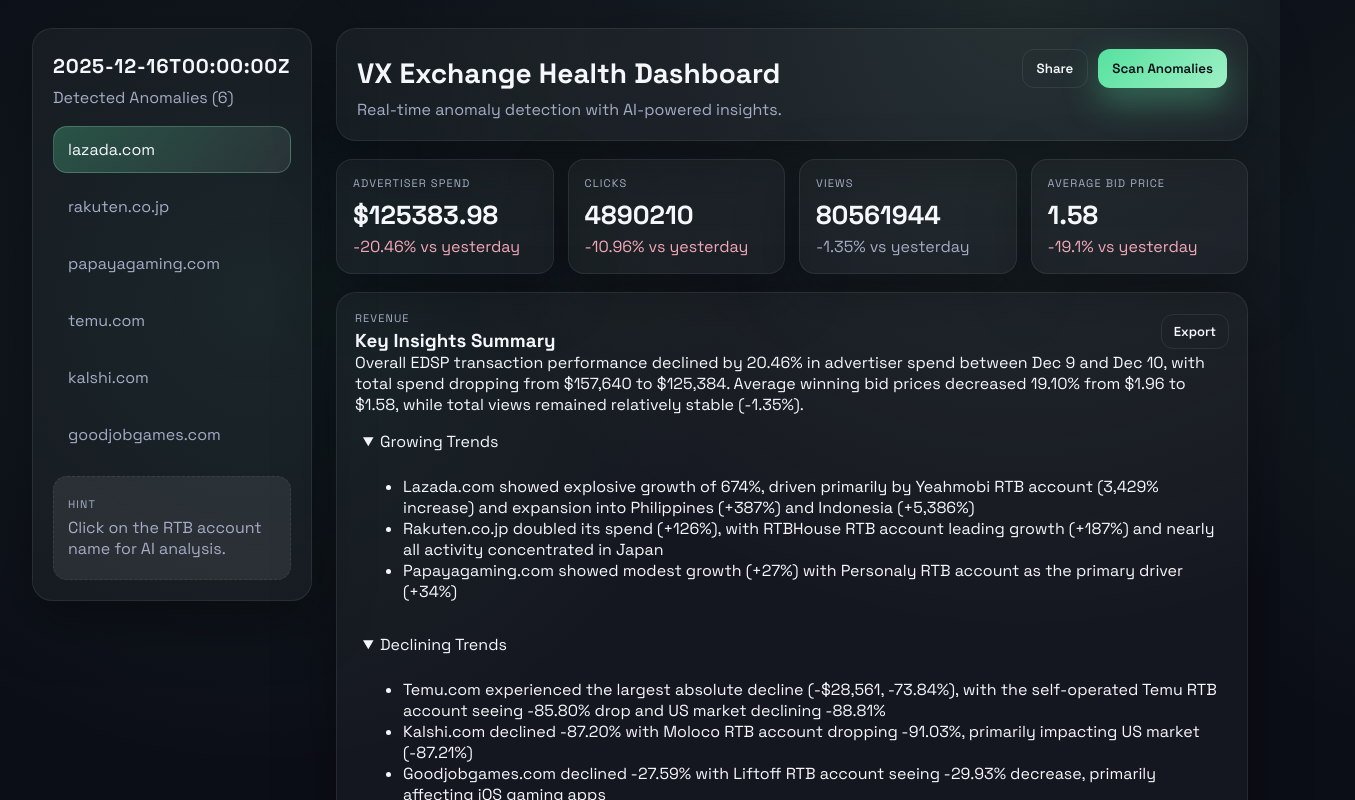
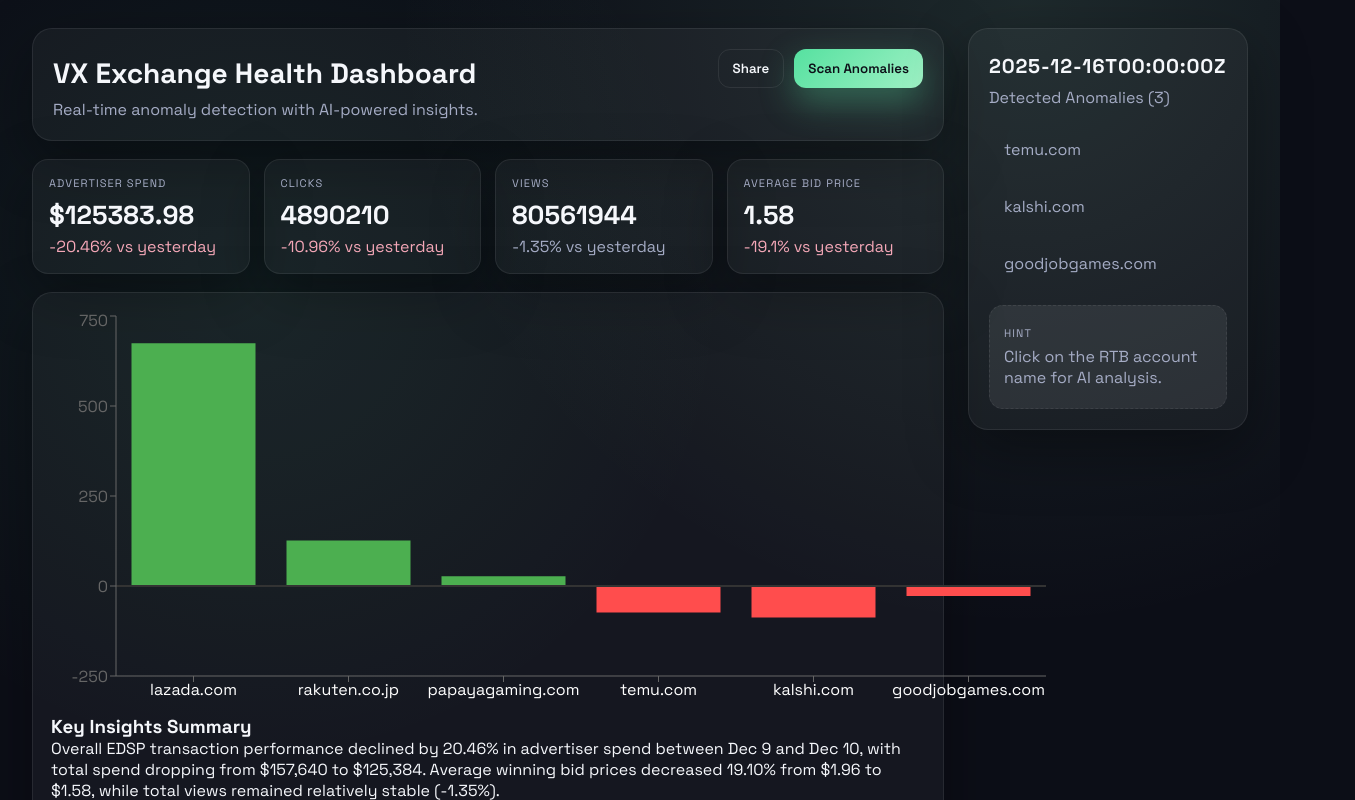
Before and after one commit to weilin-shi/hackathon_dec_2025, a Next.js app: page / in a window 1280 px wide. Shown: the top 800 px of the page, 1355 px wide, since content can reach past the window. Built offline with nearby package versions, Linux system fonts and the light colour scheme.

Commit message:
add details page

```diff
--- a/app/globals.css
+++ b/app/globals.css
@@ -33,7 +33,7 @@
 .layout {
   min-height: 100vh;
   display: grid;
-  grid-template-columns: 280px 1fr;
+  grid-template-columns: 1fr 280px;
   gap: 24px;
   padding: 28px 32px 48px;
 }
@@ -79,7 +79,6 @@
 
 .nav-item {
   padding: 12px 14px;
-  border-radius: 14px;
   border: 1px solid transparent;
   color: var(--muted);
   transition: all 0.15s ease;
@@ -88,12 +87,6 @@
 .nav-item:hover {
   border-color: var(--border);
   color: var(--text);
-}
-
-.nav-item.active {
-  background: linear-gradient(135deg, rgba(86, 225, 160, 0.28), rgba(255, 255, 255, 0.08));
-  color: var(--text);
-  border-color: rgba(158, 240, 196, 0.25);
 }
 
 .sidebar-card {
--- a/app/page.tsx
+++ b/app/page.tsx
@@ -1,14 +1,13 @@
 "use client";
 
 import report from "./report.json";
-import { useState } from "react";
+import { useRouter } from "next/navigation";
 import {
   BarChart,
   Bar,
   XAxis,
   YAxis,
   Tooltip,
-  CartesianGrid,
   ReferenceLine,
   Cell,
 } from "recharts";
@@ -25,10 +24,6 @@
 ];
 
 const navItems = [
-  ...report.top_3_growing_adomains.map((item) => ({
-    label: item.adomain,
-    growing: true,
-  })),
   ...report.top_3_declining_adomains.map((item) => ({
     label: item.adomain,
     growing: false,
@@ -36,36 +31,10 @@
 ];
 
 export default function Page() {
-  const [activeNavItem, setActiveNavItem] = useState(navItems[0].label);
+  const router = useRouter();
 
   return (
     <main className="layout">
-      <aside className="sidebar">
-        <div className="brand">
-          <h1>{report.report_metadata.generation_timestamp}</h1>
-          <p>Detected Anomalies ({navItems.length})</p>
-        </div>
-
-        <nav className="nav">
-          {navItems.map((item) => (
-            <a
-              key={item.label}
-              className={`nav-item ${item.growing ? "growing" : "declining"} ${
-                activeNavItem === item.label ? "active" : ""
-              }`}
-              onClick={() => setActiveNavItem(item.label)}
-            >
-              <span>{item.label}</span>
-            </a>
-          ))}
-        </nav>
-
-        <div className="sidebar-card">
-          <p className="eyebrow">Hint</p>
-          <p>Click on the RTB account name for AI analysis.</p>
-        </div>
-      </aside>
-
       <section className="content">
         <header className="hero">
           <div>
@@ -84,33 +53,67 @@
           <div className="stat-card">
             <p className="eyebrow">Advertiser Spend</p>
             <h3>${report.overall_summary.dec_10.total_adv_spend}</h3>
-            <p className="delta negative">{report.overall_summary.day_over_day_change.adv_spend_change_pct}% vs yesterday</p>
+            <p className="delta negative">
+              {report.overall_summary.day_over_day_change.adv_spend_change_pct}%
+              vs yesterday
+            </p>
           </div>
           <div className="stat-card">
             <p className="eyebrow">Clicks</p>
             <h3>{report.overall_summary.dec_10.total_clicks}</h3>
-            <p className="delta negative">{report.overall_summary.day_over_day_change.clicks_change_pct}% vs yesterday</p>
+            <p className="delta negative">
+              {report.overall_summary.day_over_day_change.clicks_change_pct}% vs
+              yesterday
+            </p>
           </div>
           <div className="stat-card">
             <p className="eyebrow">Views</p>
             <h3>{report.overall_summary.dec_10.total_views}</h3>
-            <p className="delta">{report.overall_summary.day_over_day_change.views_change_pct}% vs yesterday</p>
+            <p className="delta">
+              {report.overall_summary.day_over_day_change.views_change_pct}% vs
+              yesterday
+            </p>
           </div>
           <div className="stat-card">
             <p className="eyebrow">Average Bid Price</p>
             <h3>{report.overall_summary.dec_10.avg_winning_bid_price}</h3>
-            <p className="delta negative">{report.overall_summary.day_over_day_change.avg_bid_change_pct}% vs yesterday</p>
+            <p className="delta negative">
+              {report.overall_summary.day_over_day_change.avg_bid_change_pct}%
+              vs yesterday
+            </p>
           </div>
         </div>
 
         <div className="chart-grid">
           <div className="panel chart-card">
-            <div className="panel-head">
+            <BarChart width={1000} height={400} data={data}>
+              <XAxis dataKey="bin" tick={{ fill: "white" }} />
+
+              <YAxis domain={["auto", "auto"]} />
+
+              <Tooltip
+                formatter={(value: number | undefined) => [
+                  `change percent: ${value ?? 0}%`,
+                  "",
+                ]}
+              />
+
+              <ReferenceLine y={0} stroke="#333" strokeWidth={2} />
+
+              <Bar dataKey="count">
+                {data.map((entry, index) => (
+                  <Cell
+                    key={`cell-${index}`}
+                    fill={entry.count < 0 ? "#ff4d4d" : "#4caf50"}
+                    onClick={() => router.push(`/details?bin=${entry.bin}`)}
+                  />
+                ))}
+              </Bar>
+            </BarChart>
+            <div>
               <div>
-                <p className="eyebrow">Revenue</p>
                 <h3>Key Insights Summary</h3>
               </div>
-              <button className="ghost small">Export</button>
             </div>
 
             <div>{report.key_insights.overall_performance}</div>
@@ -138,33 +141,33 @@
                 ))}
               </ul>
             </details>
-
-            <BarChart width={1000} height={400} data={data}>
-              <CartesianGrid strokeDasharray="3 3" />
-
-              <XAxis dataKey="bin" tick={{ fill: 'white' }} />
-
-              <YAxis domain={["auto", "auto"]} />
-
-              <Tooltip
-                formatter={(value: number | undefined) => [`change percent: ${value ?? 0}%`, '']}
-              />
-
-              {/* Zero-line for visual clarity */}
-              <ReferenceLine y={0} stroke="#333" strokeWidth={2} />
-
-              <Bar dataKey="count">
-                {data.map((entry, index) => (
-                  <Cell
-                    key={`cell-${index}`}
-                    fill={entry.count < 0 ? "#ff4d4d" : "#4caf50"} // red vs green
-                  />
-                ))}
-              </Bar>
-            </BarChart>
           </div>
         </div>
       </section>
+
+      <aside className="sidebar">
+        <div className="brand">
+          <h1>{report.report_metadata.generation_timestamp}</h1>
+          <p>Detected Anomalies ({navItems.length})</p>
+        </div>
+
+        <nav className="nav">
+          {navItems.map((item) => (
+            <a
+              key={item.label}
+              className="nav-item"
+              onClick={() => router.push(`/details?bin=${item.label}`)}
+            >
+              <span>{item.label}</span>
+            </a>
+          ))}
+        </nav>
+
+        <div className="sidebar-card">
+          <p className="eyebrow">Hint</p>
+          <p>Click on the RTB account name for AI analysis.</p>
+        </div>
+      </aside>
     </main>
   );
 }
```
